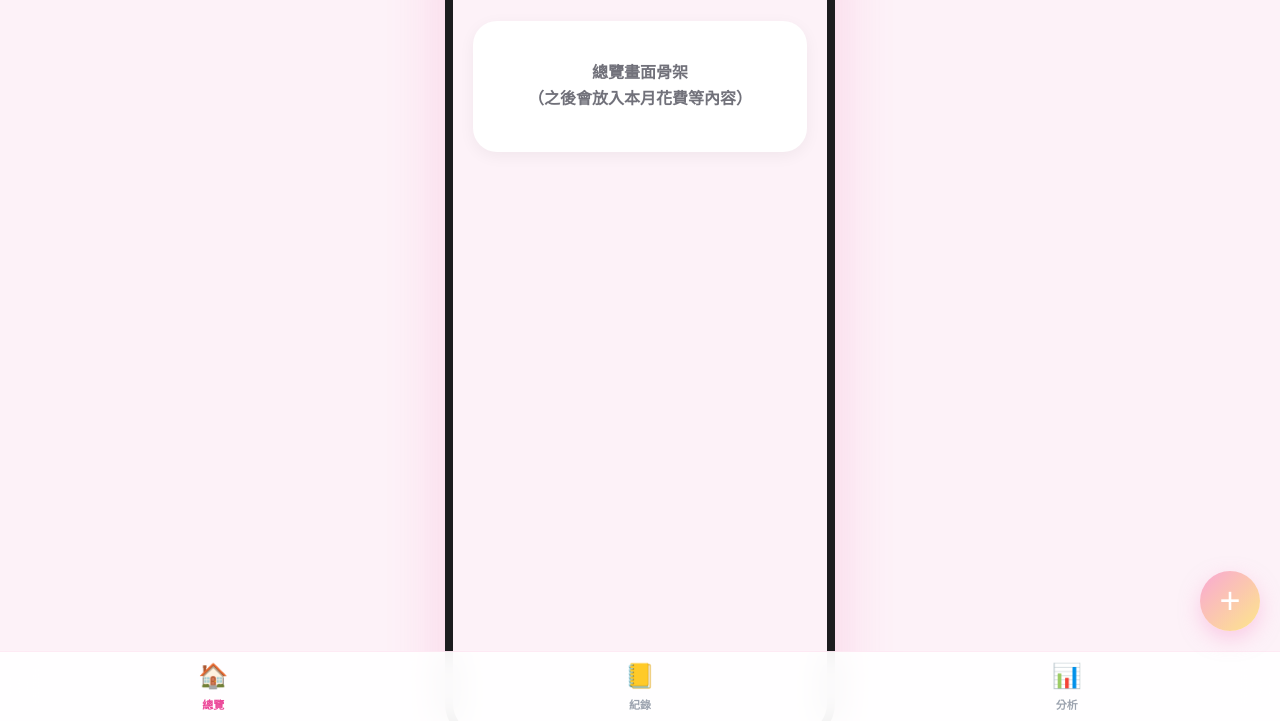
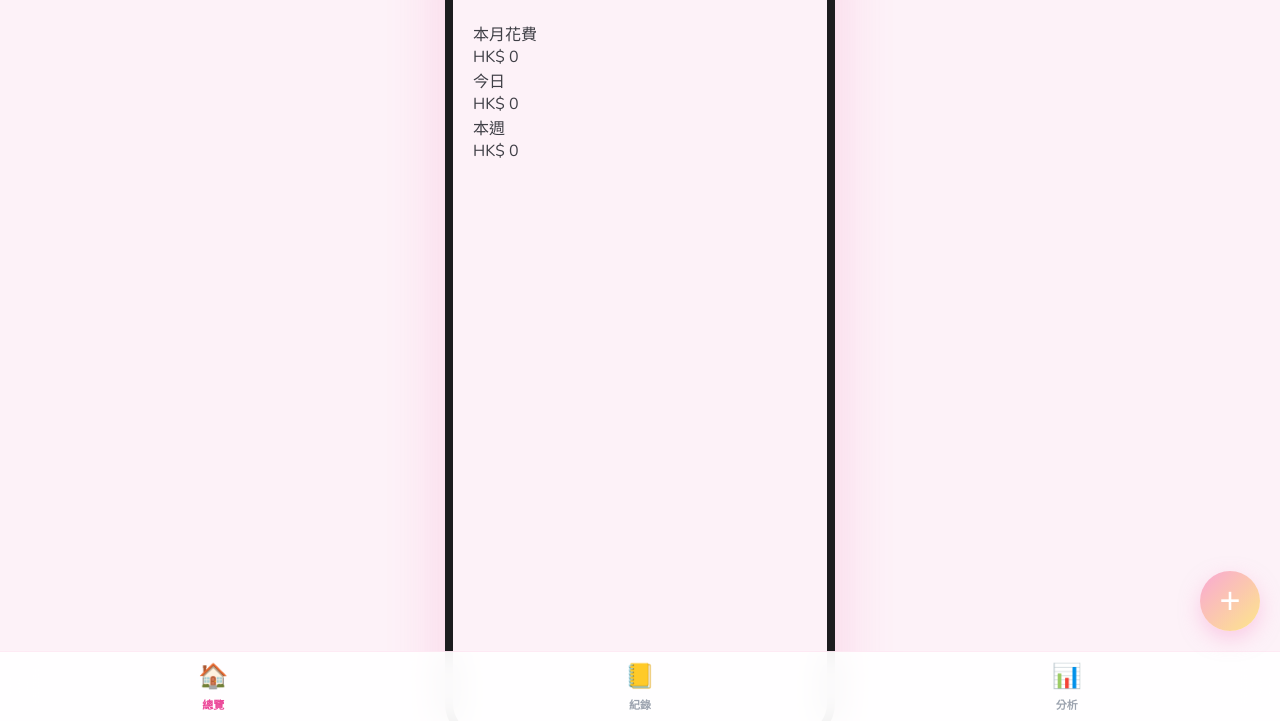
Before and after one commit to TracyFong92/MoneyApp, a plain HTML site: page index.html in a window 1280 px wide. Shown: the part 79-800 px from the top of the page. Drawn offline with nearby package versions, Linux system fonts and the light colour scheme.

Commit message:
Add files via upload

```diff
--- a/index.html
+++ b/index.html
@@ -19,7 +19,20 @@
         <h1><span class="emoji">🌈</span>總覽</h1>
         <p class="subtitle">今天也要好好記帳呀</p>
       </header>
-      <div class="placeholder">總覽畫面骨架<br>（之後會放入本月花費等內容）</div>
+      <div class="hero-card">
+        <p class="hero-label">本月花費</p>
+        <p class="hero-amount" id="month-total">HK$ 0</p>
+      </div>
+      <div class="mini-cards">
+        <div class="mini-card peach">
+          <p class="mini-label">今日</p>
+          <p class="mini-amount" id="today-total">HK$ 0</p>
+        </div>
+        <div class="mini-card mint">
+          <p class="mini-label">本週</p>
+          <p class="mini-amount" id="week-total">HK$ 0</p>
+        </div>
+      </div>
     </section>
 
     <!-- 紀錄 -->
```
